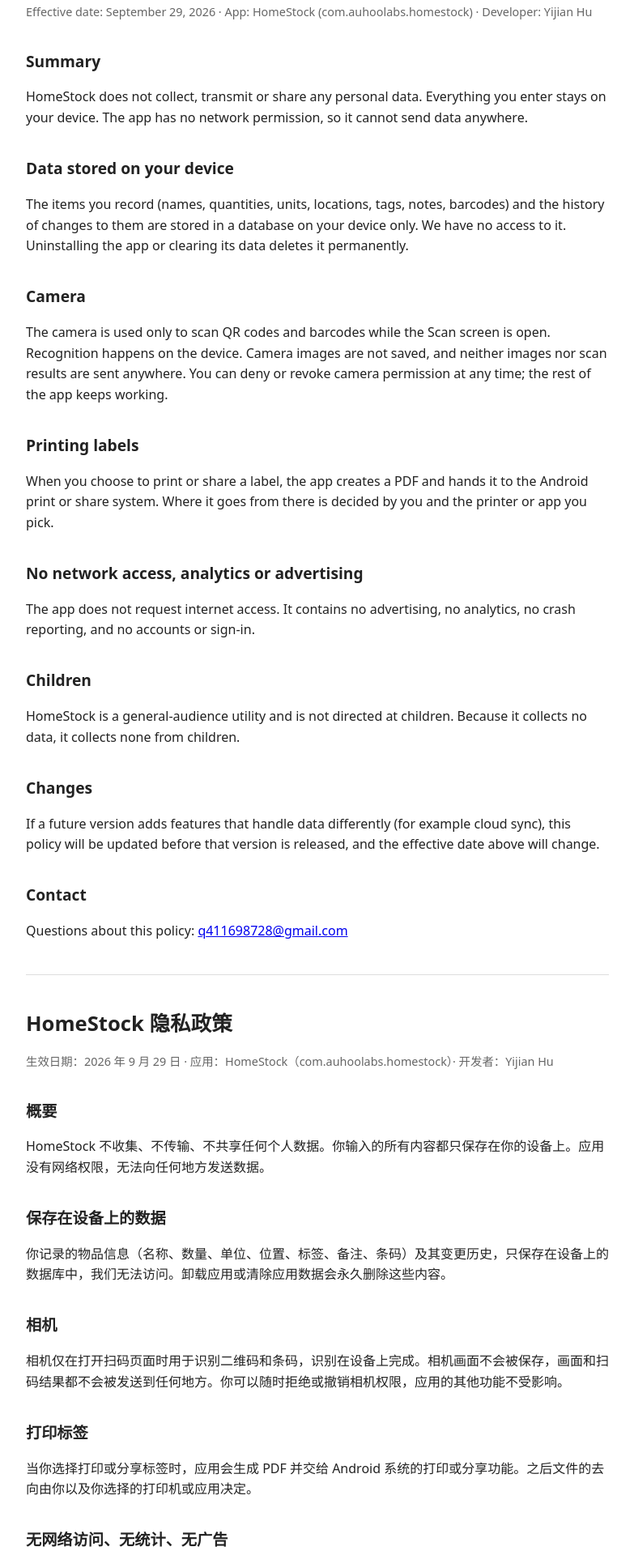
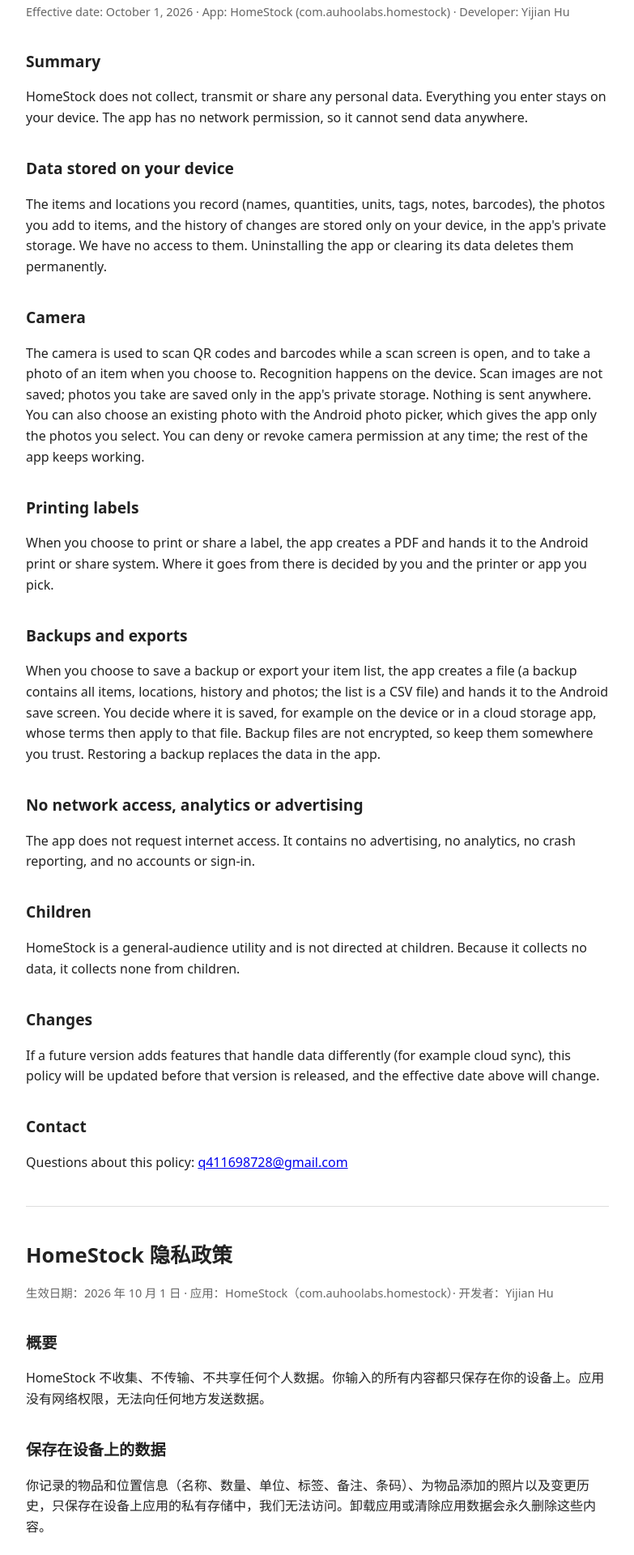
Before and after one commit to yijianhu/homestock-privacy, a plain HTML site: page index.html in a window 1280 px wide. Shown: the part 123-2043 px from the top of the page at 81% size, without its empty margins (248-1031 px from the left). Drawn offline with Linux system fonts and the light colour scheme.

Commit message:
Update privacy policy: item photos, backups and exports (effective 2026-10-01)

```diff
--- a/index.html
+++ b/index.html
@@ -20,19 +20,22 @@
 
 <section id="en" lang="en">
 <h1>HomeStock Privacy Policy</h1>
-<p class="meta">Effective date: September 29, 2026 · App: HomeStock (com.auhoolabs.homestock) · Developer: Yijian Hu</p>
+<p class="meta">Effective date: October 1, 2026 · App: HomeStock (com.auhoolabs.homestock) · Developer: Yijian Hu</p>
 
 <h2>Summary</h2>
 <p>HomeStock does not collect, transmit or share any personal data. Everything you enter stays on your device. The app has no network permission, so it cannot send data anywhere.</p>
 
 <h2>Data stored on your device</h2>
-<p>The items you record (names, quantities, units, locations, tags, notes, barcodes) and the history of changes to them are stored in a database on your device only. We have no access to it. Uninstalling the app or clearing its data deletes it permanently.</p>
+<p>The items and locations you record (names, quantities, units, tags, notes, barcodes), the photos you add to items, and the history of changes are stored only on your device, in the app's private storage. We have no access to them. Uninstalling the app or clearing its data deletes them permanently.</p>
 
 <h2>Camera</h2>
-<p>The camera is used only to scan QR codes and barcodes while the Scan screen is open. Recognition happens on the device. Camera images are not saved, and neither images nor scan results are sent anywhere. You can deny or revoke camera permission at any time; the rest of the app keeps working.</p>
+<p>The camera is used to scan QR codes and barcodes while a scan screen is open, and to take a photo of an item when you choose to. Recognition happens on the device. Scan images are not saved; photos you take are saved only in the app's private storage. Nothing is sent anywhere. You can also choose an existing photo with the Android photo picker, which gives the app only the photos you select. You can deny or revoke camera permission at any time; the rest of the app keeps working.</p>
 
 <h2>Printing labels</h2>
 <p>When you choose to print or share a label, the app creates a PDF and hands it to the Android print or share system. Where it goes from there is decided by you and the printer or app you pick.</p>
+
+<h2>Backups and exports</h2>
+<p>When you choose to save a backup or export your item list, the app creates a file (a backup contains all items, locations, history and photos; the list is a CSV file) and hands it to the Android save screen. You decide where it is saved, for example on the device or in a cloud storage app, whose terms then apply to that file. Backup files are not encrypted, so keep them somewhere you trust. Restoring a backup replaces the data in the app.</p>
 
 <h2>No network access, analytics or advertising</h2>
 <p>The app does not request internet access. It contains no advertising, no analytics, no crash reporting, and no accounts or sign-in.</p>
@@ -51,19 +54,22 @@
 
 <section id="zh" lang="zh-CN">
 <h1>HomeStock 隐私政策</h1>
-<p class="meta">生效日期：2026 年 9 月 29 日 · 应用：HomeStock（com.auhoolabs.homestock）· 开发者：Yijian Hu</p>
+<p class="meta">生效日期：2026 年 10 月 1 日 · 应用：HomeStock（com.auhoolabs.homestock）· 开发者：Yijian Hu</p>
 
 <h2>概要</h2>
 <p>HomeStock 不收集、不传输、不共享任何个人数据。你输入的所有内容都只保存在你的设备上。应用没有网络权限，无法向任何地方发送数据。</p>
 
 <h2>保存在设备上的数据</h2>
-<p>你记录的物品信息（名称、数量、单位、位置、标签、备注、条码）及其变更历史，只保存在设备上的数据库中，我们无法访问。卸载应用或清除应用数据会永久删除这些内容。</p>
+<p>你记录的物品和位置信息（名称、数量、单位、标签、备注、条码）、为物品添加的照片以及变更历史，只保存在设备上应用的私有存储中，我们无法访问。卸载应用或清除应用数据会永久删除这些内容。</p>
 
 <h2>相机</h2>
-<p>相机仅在打开扫码页面时用于识别二维码和条码，识别在设备上完成。相机画面不会被保存，画面和扫码结果都不会被发送到任何地方。你可以随时拒绝或撤销相机权限，应用的其他功能不受影响。</p>
+<p>相机用于在扫码页面识别二维码和条码，以及在你选择时为物品拍照。识别在设备上完成。扫码画面不会被保存；你拍的照片只保存在应用的私有存储中。任何内容都不会被发送出去。你也可以通过 Android 照片选择器选择已有照片，应用只能获得你选中的照片。你可以随时拒绝或撤销相机权限，应用的其他功能不受影响。</p>
 
 <h2>打印标签</h2>
 <p>当你选择打印或分享标签时，应用会生成 PDF 并交给 Android 系统的打印或分享功能。之后文件的去向由你以及你选择的打印机或应用决定。</p>
+
+<h2>备份与导出</h2>
+<p>当你选择保存备份或导出物品清单时，应用会生成一个文件（备份包含全部物品、位置、历史记录和照片；清单为 CSV 文件），并交给 Android 系统的保存界面。文件保存在哪里由你决定，例如保存在设备上或网盘应用中，此时该文件适用相应应用的条款。备份文件没有加密，请保存在你信任的地方。从备份恢复会替换应用中的数据。</p>
 
 <h2>无网络访问、无统计、无广告</h2>
 <p>应用不申请网络访问权限，不包含广告、统计分析、崩溃上报，也没有账号或登录。</p>
```
